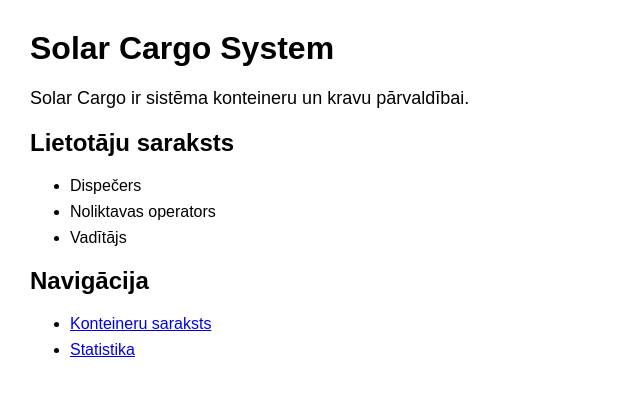
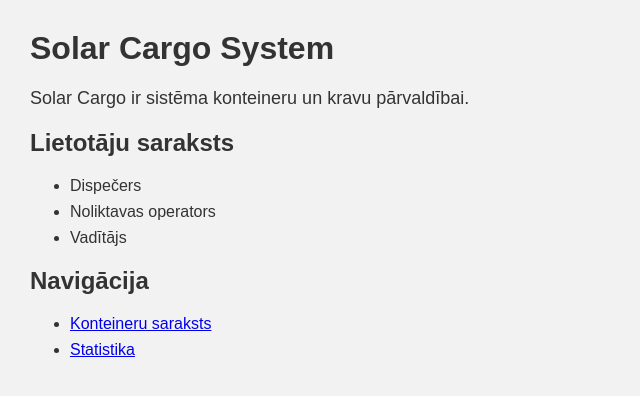
Before and after one commit to 5umm3rLV/PB2_PD04_Zommere_Agnese, a plain HTML site: page index.html in a window 1280 px wide. Shown: the whole page, without its empty margins (0-640 px from the left). Drawn offline with Linux system fonts and the light colour scheme.

```diff
--- a/style.css
+++ b/style.css
@@ -1,8 +1,9 @@
 body {
     font-family: Arial, sans-serif;
+    background-color: #f2f2f2;
+    color: #333333;
     margin: 30px;
 }
-
 
 h1 {
     font-size: 32px;
```
